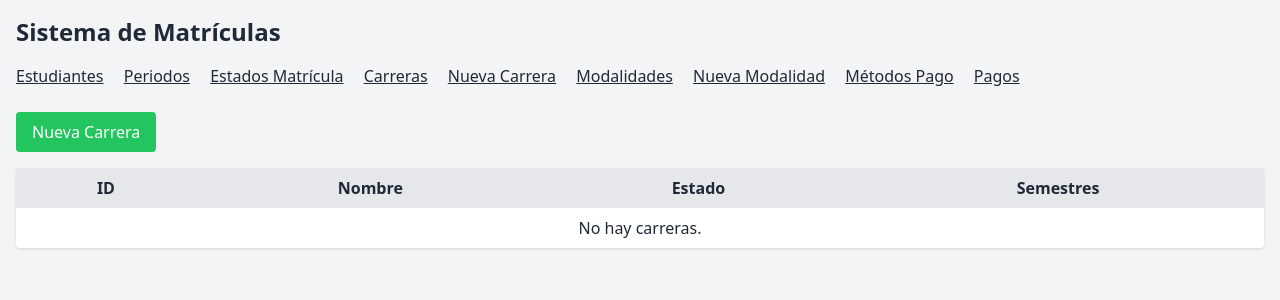
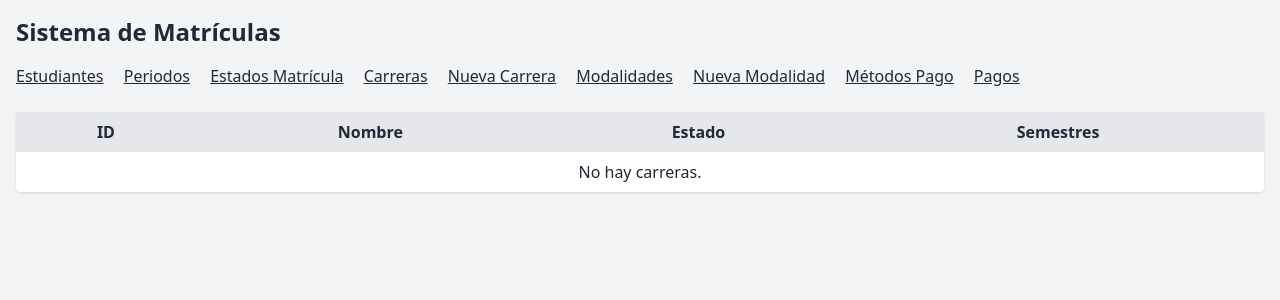
Before and after one commit to EguaillasV/gestor_matriculas, a Django app: page /carreras/ in a window 1280 px wide. Shown: the top 300 px of the page. Run offline with Django 4.2, Linux system fonts and the light colour scheme; data that the repository does not hold is empty; some libraries are stand-ins or nearby versions.

```diff
--- a/matriculas/templates/matriculas/carrera_list.html
+++ b/matriculas/templates/matriculas/carrera_list.html
@@ -1,10 +1,6 @@
 {% extends 'matriculas/base.html' %}
 {% block title %}Carreras{% endblock %}
 {% block content %}
-  <a href="{% url 'carrera_create' %}"
-     class="bg-green-500 text-white px-4 py-2 rounded mb-4 inline-block">
-    Nueva Carrera
-  </a>
   <table class="table-auto w-full bg-white shadow rounded">
     <thead class="bg-gray-200">
       <tr>
--- a/matriculas/templates/matriculas/modalidad_list.html
+++ b/matriculas/templates/matriculas/modalidad_list.html
@@ -1,10 +1,6 @@
 {% extends 'matriculas/base.html' %}
 {% block title %}Modalidades{% endblock %}
 {% block content %}
-  <a href="{% url 'modalidad_create' %}"
-     class="bg-green-500 text-white px-4 py-2 rounded mb-4 inline-block">
-    Nueva Modalidad
-  </a>
   <table class="table-auto w-full bg-white shadow rounded">
     <thead class="bg-gray-200">
       <tr>
```
